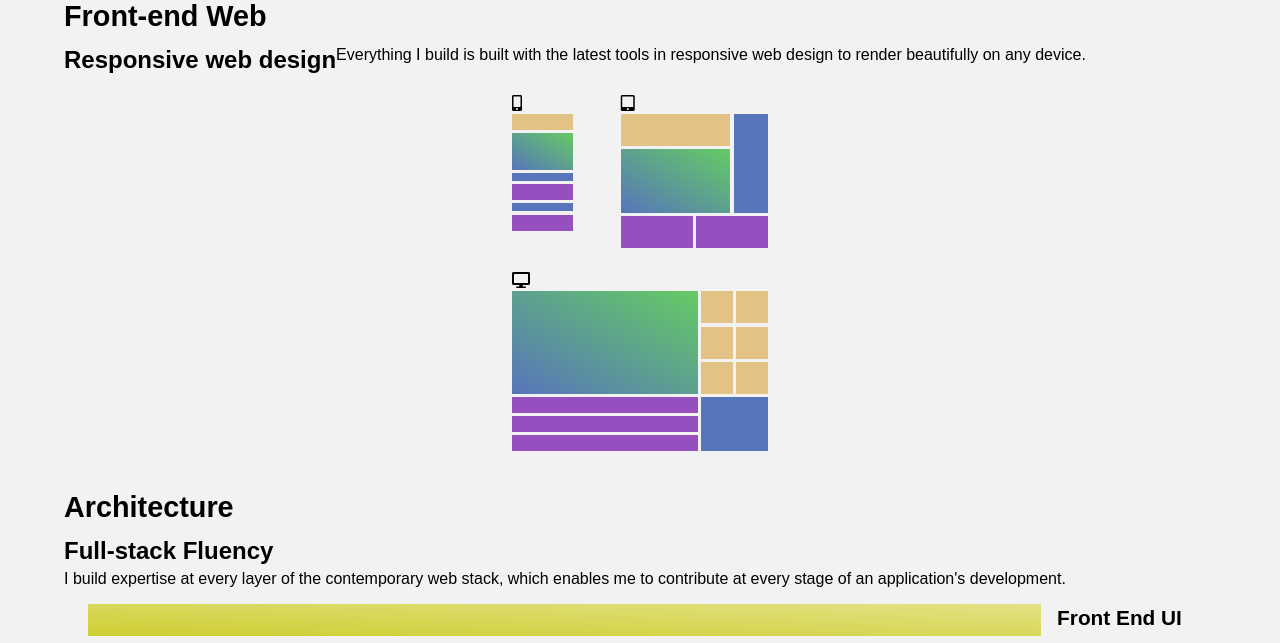
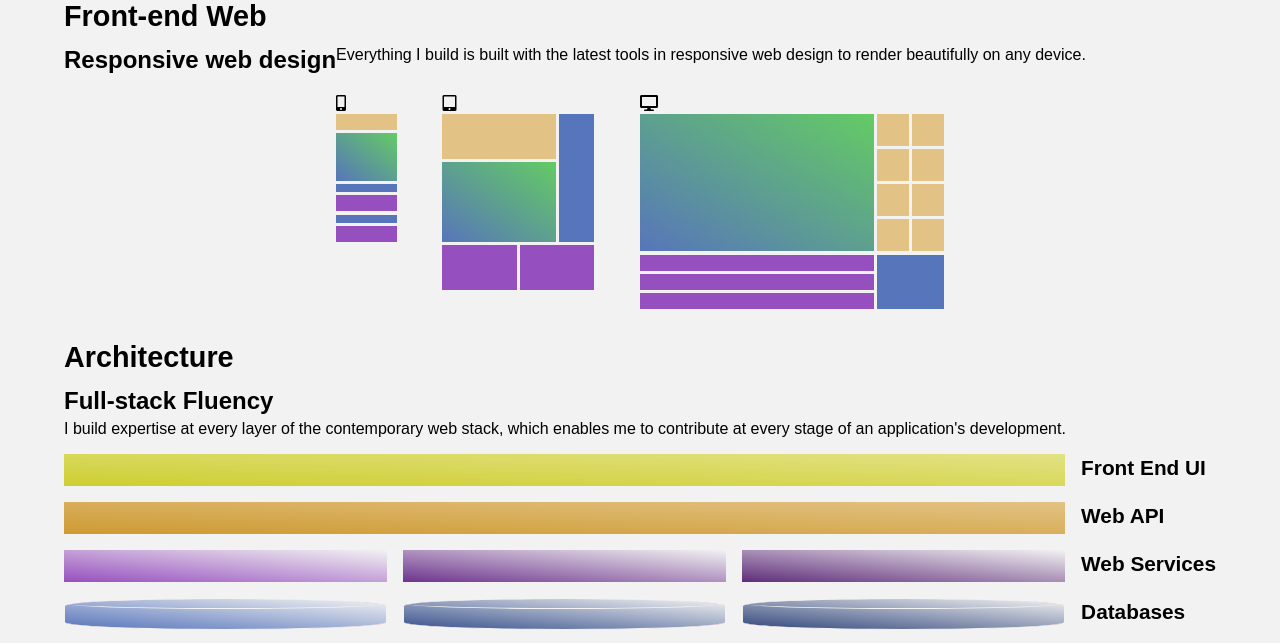
Before and after one commit to chainstay/chainstay, a website: page web/index.html in a window 1280 px wide. Shown: the top 643 px of the page. Drawn offline with Linux system fonts and the light colour scheme.

Commit message:
feat: Constrain widths of design renderings on larger screen sizes

```diff
--- a/web/index.html
+++ b/web/index.html
@@ -45,6 +45,8 @@
                     <div class="render color-nav render-section render-section-five"></div>
                     <div class="render color-nav render-section render-section-six"></div>
                     <div class="render color-nav render-section render-section-seven"></div>
+                    <div class="render color-nav render-section render-section-twelve"></div>
+                    <div class="render color-nav render-section render-section-thirteen"></div>
                     <div class="render color-content render-section render-section-eight"></div>
                     <div class="render color-aside render-section render-section-nine"></div>
                     <div class="render color-content render-section render-section-ten"></div>
--- a/web/static/scss/blocks/design-rendering.scss
+++ b/web/static/scss/blocks/design-rendering.scss
@@ -14,21 +14,22 @@
     align-content: start;
     grid-gap: 0.2rem;
 
-    margin: 0 1rem 1rem 1rem;
-
-    @media (min-width: 350px) {
-      margin: 0 1.5rem 1.5rem 1.5rem;
-    }
+    margin-bottom: 1rem;
 
     &-wrapper {
       flex-basis: 100%;
       display: inherit;
       flex-flow: inherit;
       margin: 0 auto;  // justify self to center
+      justify-content: space-between;
 
       &-design {
-        @media (min-width: 370px) {
-          max-width: 19rem;
+        @media (min-width: 370px) and (max-width: 600px) {
+          max-width: 19rem;  // current width at 370px
+        }
+
+        @media (min-width: 700px) {
+          max-width: 38rem;  // current width at 700px
         }
       }
     }
@@ -41,14 +42,18 @@
       font-size: 1rem;
     }
 
+    $row-base: 1rem;
     &-mobile {
       .design-render-figure:before {
         content: fa-content($fa-var-mobile-alt);
       }
-      flex-basis: 20%;
+      flex-basis: 25%;
+      @media (min-width: 600px) {
+        flex-basis: 10%
+      }
       flex-shrink: 0;
       grid-template-rows:
-        auto 1rem 2.3rem 0.5rem 1rem 0.5rem 1rem;
+        auto 1rem 3rem 0.5rem 1rem 0.5rem 1rem;
       grid-template-areas:
         'fig'
         'sec-1'
@@ -63,10 +68,12 @@
       .design-render-figure:before {
         content: fa-content($fa-var-tablet-alt);
       }
-      flex-basis: 30%;
-      flex-grow: 1;
+      flex-basis: 60%;
+      @media (min-width: 600px) {
+        flex-basis: 25%
+      }
       grid-template-rows:
-        auto 2rem 4rem 2rem;
+        auto 2.8rem 5rem 2.8rem;
       grid-template-areas:
         'fig   fig   fig   fig'
         'sec-1 sec-1 sec-1 sec-2'
@@ -79,14 +86,18 @@
         content: fa-content($fa-var-desktop);
       }
       flex-basis: 100%;
+      @media (min-width: 600px) {
+        flex-basis: 50%;
+      }
       grid-template-columns: repeat(4, 1fr) 2rem 2rem;
       grid-template-rows:
-        auto repeat(3, 2rem) repeat(3, 1rem);
+        auto repeat(4, 2rem) repeat(3, 1rem);
       grid-template-areas:
         'fig   fig   fig   fig   fig   fig'
         'sec-1 sec-1 sec-1 sec-1 sec-2 sec-3'
         'sec-1 sec-1 sec-1 sec-1 sec-4 sec-5'
         'sec-1 sec-1 sec-1 sec-1 sec-6 sec-7'
+        'sec-1 sec-1 sec-1 sec-1 sec-12 sec-13'
         'sec-8 sec-8 sec-8 sec-8 sec-9 sec-9'
         'sec-10 sec-10 sec-10 sec-10 sec-9 sec-9'
         'sec-11 sec-11 sec-11 sec-11 sec-9 sec-9';
@@ -200,6 +211,12 @@
         &-eleven {
           grid-area: sec-11;
         }
+        &-twelve {
+          grid-area: sec-12;
+        }
+        &-thirteen {
+          grid-area: sec-13;
+        }
         &-front-end {
           @include grad-up-right(get-color(yellow, dark), get-color(yellow, light));
           grid-area: sec-fend;
```
Also changed, not shown: web/static/css/main-web.css.
